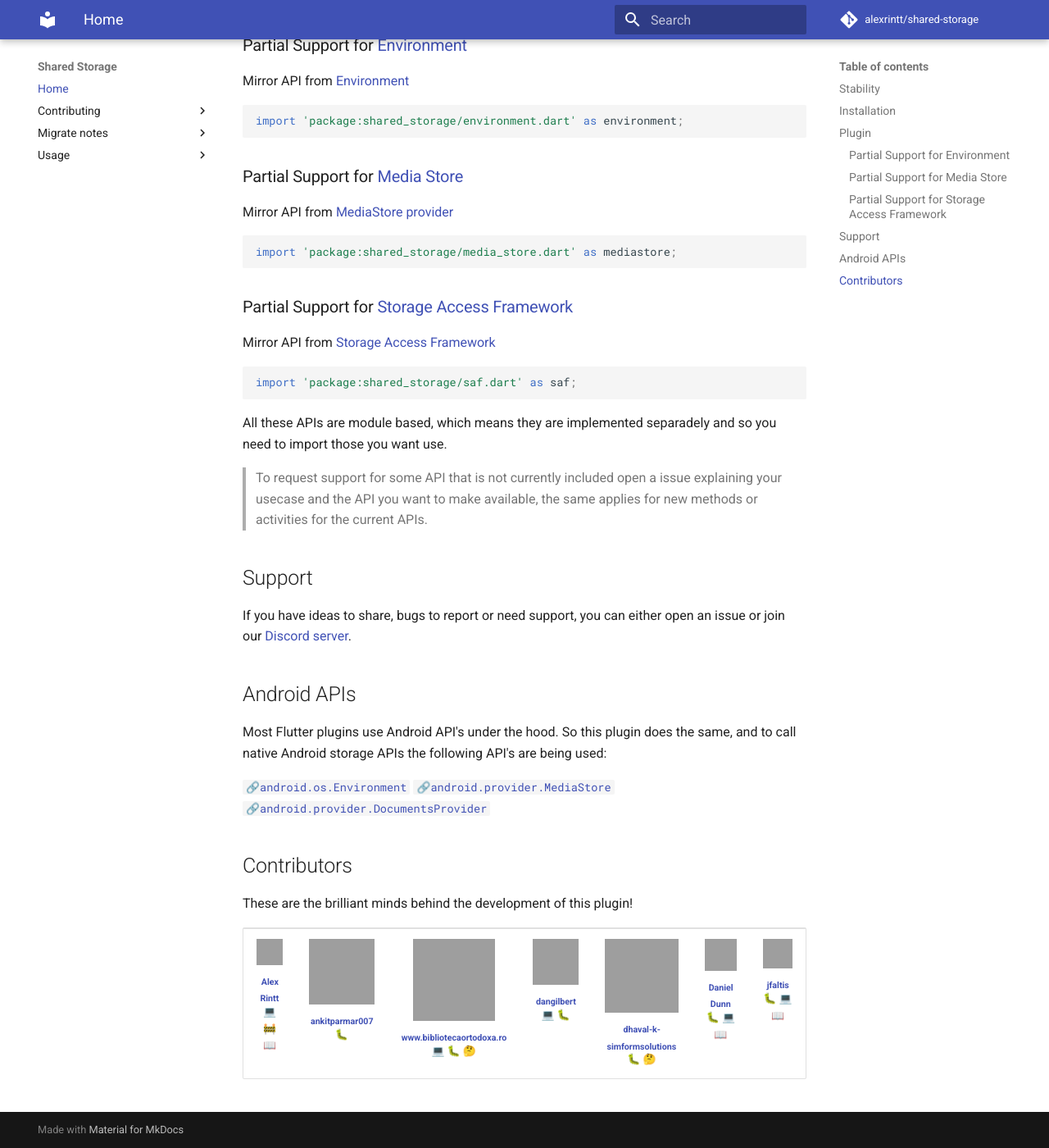
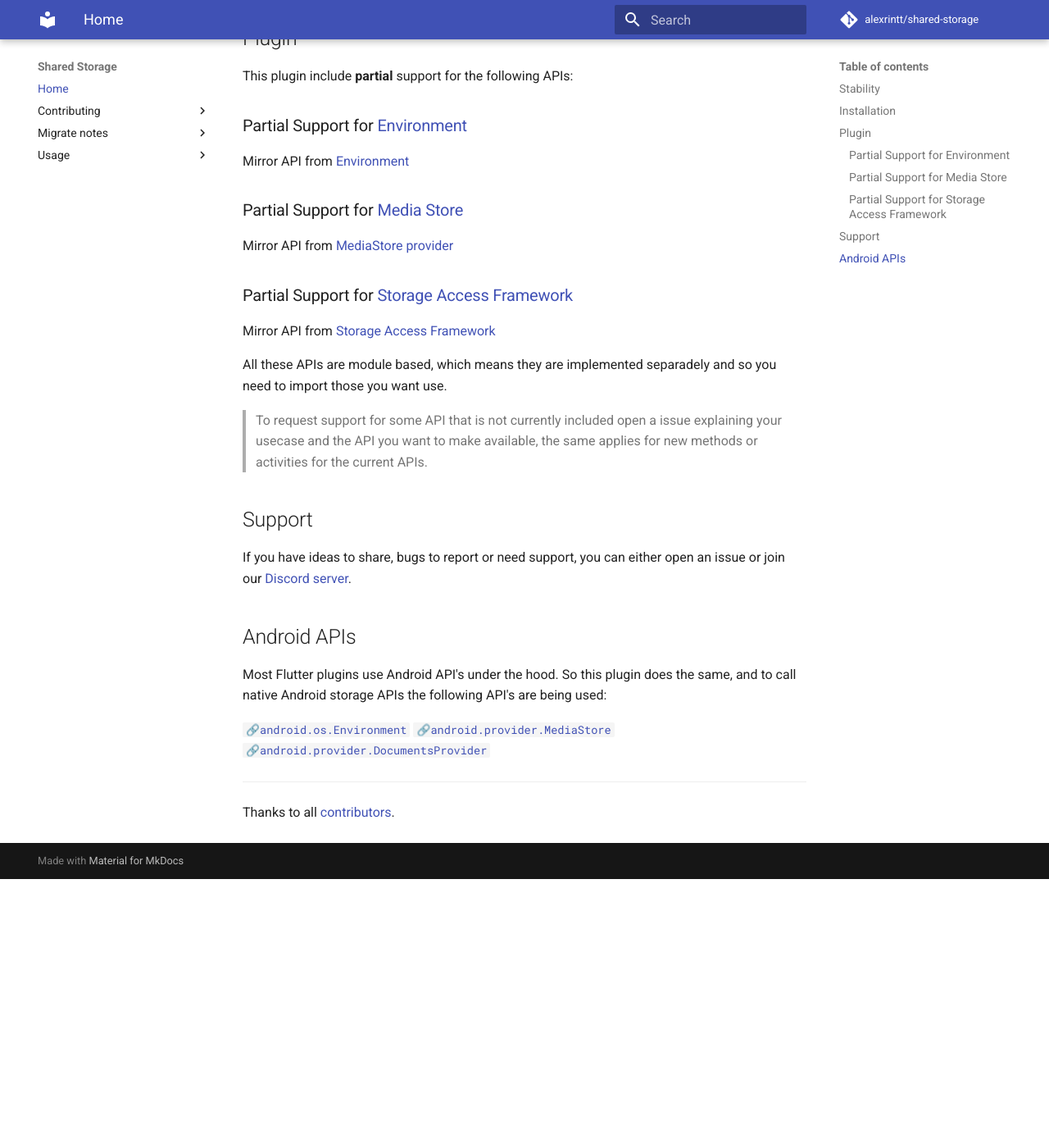
Before and after one commit to alexrintt/shared-storage, an MkDocs documentation site: the page built from docs/index.md, in a window 1280 px wide and 1400 px high, scrolled down 856 px. Shown: the whole window at 82% size. Built offline with MkDocs 1.6.1 and Material for MkDocs 9.7.7, drawn with Linux system fonts in a browser that asks for light colours; comment, search, counter and statistics services are not loaded; after the commit the page ends 1928 px from its top, so only the background shows below that; some of the changed text lies outside the part shown; grey boxes are pictures that could not be loaded.

Commit message:
Update docs for import statements

````diff
--- a/docs/index.md
+++ b/docs/index.md
@@ -23,6 +23,13 @@
   shared_storage: ^latest # Pickup the latest version either from the pub.dev page or doc badge
 ```
 
+Import:
+
+
+```dart
+import 'package:shared_storage/shared_storage.dart' as shared_storage;
+```
+
 ## Plugin
 
 This plugin include **partial** support for the following APIs:
@@ -31,25 +38,15 @@
 
 Mirror API from [Environment](https://developer.android.com/reference/android/os/Environment)
 
-```dart
-import 'package:shared_storage/environment.dart' as environment;
-```
 
 ### Partial Support for [Media Store](./Usage/Media%20Store.md)
 
 Mirror API from [MediaStore provider](https://developer.android.com/reference/android/provider/MediaStore)
 
-```dart
-import 'package:shared_storage/media_store.dart' as mediastore;
-```
-
 ### Partial Support for [Storage Access Framework](./Usage/Storage%20Access%20Framework.md)
 
 Mirror API from [Storage Access Framework](https://developer.android.com/guide/topics/providers/document-provider)
 
-```dart
-import 'package:shared_storage/saf.dart' as saf;
-```
 
 All these APIs are module based, which means they are implemented separadely and so you need to import those you want use.
 
@@ -65,26 +62,6 @@
 
 [`🔗android.os.Environment`](https://developer.android.com/reference/android/os/Environment#summary) [`🔗android.provider.MediaStore`](https://developer.android.com/reference/android/provider/MediaStore#summary) [`🔗android.provider.DocumentsProvider`](https://developer.android.com/guide/topics/providers/document-provider)
 
-## Contributors
+---
 
-These are the brilliant minds behind the development of this plugin!
-
-<!-- ALL-CONTRIBUTORS-LIST:START - Do not remove or modify this section -->
-<!-- prettier-ignore-start -->
-<!-- markdownlint-disable -->
-<table>
-  <tr>
-    <td align="center"><a href="https://alexrintt.github.io"><img src="https://avatars.githubusercontent.com/u/51419598?v=4?s=100" width="100px;" alt=""/><br /><sub><b>Alex Rintt</b></sub></a><br /><a href="https://github.com/alexrintt/shared-storage/commits?author=alexrintt" title="Code">💻</a> <a href="#maintenance-alexrintt" title="Maintenance">🚧</a> <a href="https://github.com/alexrintt/shared-storage/commits?author=alexrintt" title="Documentation">📖</a></td>
-    <td align="center"><a href="https://github.com/ankitparmar007"><img src="https://avatars.githubusercontent.com/u/73648141?v=4?s=100" width="100px;" alt=""/><br /><sub><b>ankitparmar007</b></sub></a><br /><a href="https://github.com/alexrintt/shared-storage/issues?q=author%3Aankitparmar007" title="Bug reports">🐛</a></td>
-    <td align="center"><a href="https://www.bibliotecaortodoxa.ro"><img src="https://avatars.githubusercontent.com/u/1148228?v=4?s=100" width="100px;" alt=""/><br /><sub><b>www.bibliotecaortodoxa.ro</b></sub></a><br /><a href="https://github.com/alexrintt/shared-storage/commits?author=aplicatii-romanesti" title="Code">💻</a> <a href="https://github.com/alexrintt/shared-storage/issues?q=author%3Aaplicatii-romanesti" title="Bug reports">🐛</a> <a href="#ideas-aplicatii-romanesti" title="Ideas, Planning, & Feedback">🤔</a></td>
-    <td align="center"><a href="https://github.com/dangilbert"><img src="https://avatars.githubusercontent.com/u/6799566?v=4?s=100" width="100px;" alt=""/><br /><sub><b>dangilbert</b></sub></a><br /><a href="https://github.com/alexrintt/shared-storage/commits?author=dangilbert" title="Code">💻</a> <a href="https://github.com/alexrintt/shared-storage/issues?q=author%3Adangilbert" title="Bug reports">🐛</a></td>
-    <td align="center"><a href="https://github.com/dhaval-k-simformsolutions"><img src="https://avatars.githubusercontent.com/u/90894202?v=4?s=100" width="100px;" alt=""/><br /><sub><b>dhaval-k-simformsolutions</b></sub></a><br /><a href="https://github.com/alexrintt/shared-storage/issues?q=author%3Adhaval-k-simformsolutions" title="Bug reports">🐛</a> <a href="#ideas-dhaval-k-simformsolutions" title="Ideas, Planning, & Feedback">🤔</a></td>
-    <td align="center"><a href="https://eternityforest.com"><img src="https://avatars.githubusercontent.com/u/758047?v=4?s=100" width="100px;" alt=""/><br /><sub><b>Daniel Dunn</b></sub></a><br /><a href="https://github.com/alexrintt/shared-storage/issues?q=author%3AEternityForest" title="Bug reports">🐛</a> <a href="https://github.com/alexrintt/shared-storage/commits?author=EternityForest" title="Code">💻</a> <a href="https://github.com/alexrintt/shared-storage/commits?author=EternityForest" title="Documentation">📖</a></td>
-    <td align="center"><a href="http://jfaltis.de"><img src="https://avatars.githubusercontent.com/u/45465572?v=4?s=100" width="100px;" alt=""/><br /><sub><b>jfaltis</b></sub></a><br /><a href="https://github.com/alexrintt/shared-storage/issues?q=author%3Ajfaltis" title="Bug reports">🐛</a> <a href="https://github.com/alexrintt/shared-storage/commits?author=jfaltis" title="Code">💻</a> <a href="https://github.com/alexrintt/shared-storage/commits?author=jfaltis" title="Documentation">📖</a></td>
-  </tr>
-</table>
-
-<!-- markdownlint-restore -->
-<!-- prettier-ignore-end -->
-
-<!-- ALL-CONTRIBUTORS-LIST:END -->
+Thanks to all [contributors](https://github.com/alexrintt/shared-storage/tree/release#contributors).
````
Also changed, not shown: docs/Migrate notes/Migrate to v0.6.0.md (+2 -2 lines), 1 other file.
